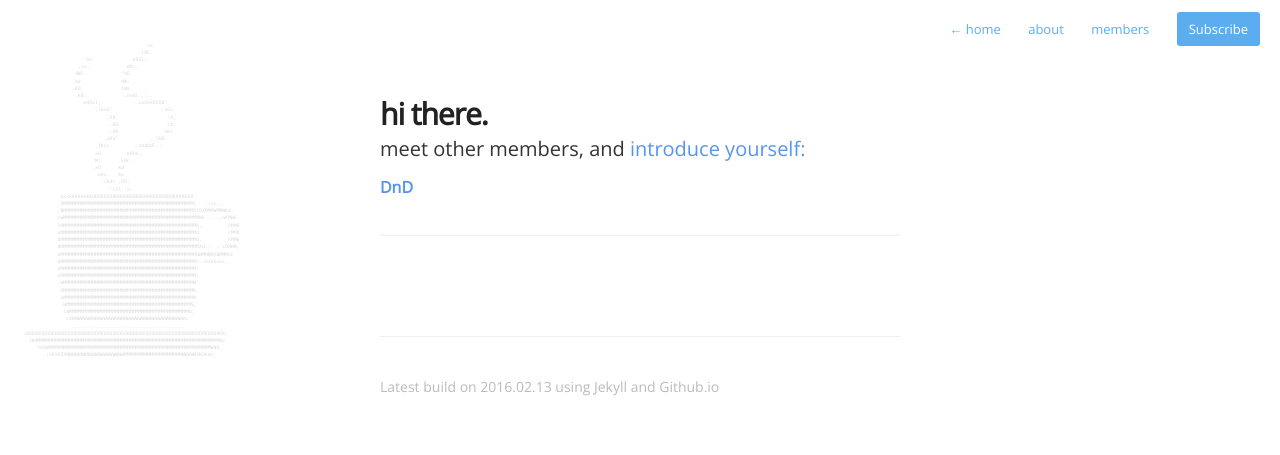
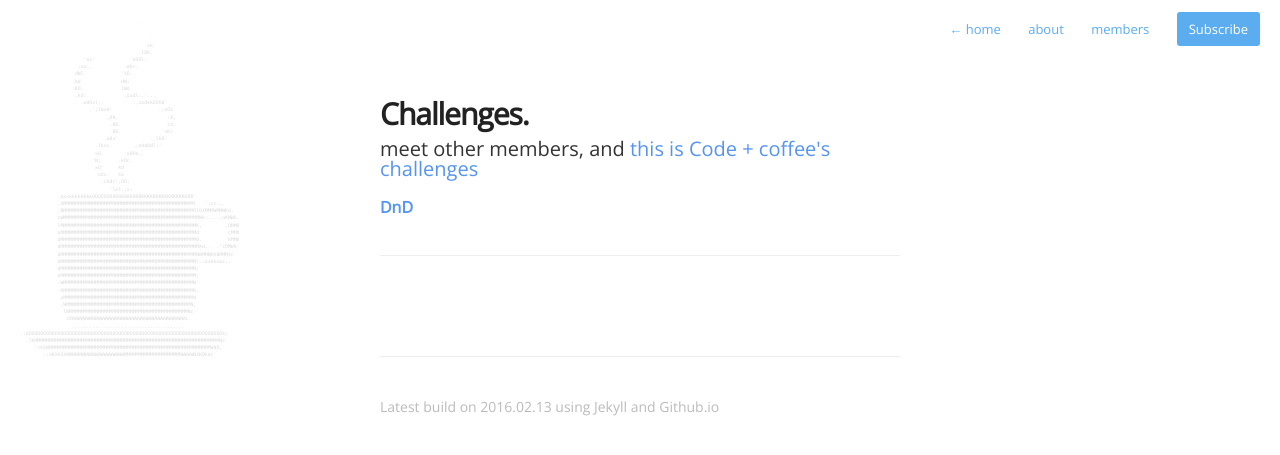
Before and after one commit to codeandcoffeelb/codeandcoffeelb.github.io, a Jekyll site: the page built from challenges.html, in a window 1280 px wide. Shown: the top 455 px of the page. Built offline with Jekyll 4.4.1, drawn with Linux system fonts in a browser that asks for light colours; nearby versions of some CDN libraries; Markdown is read by kramdown in place of the engine named in the settings.

Commit message:
change title

```diff
--- a/challenges.html
+++ b/challenges.html
@@ -6,9 +6,9 @@ permalink: challenges/
 <!-- {% include hero.html %} -->
 
 
-<h1>hi there.</h1>
+<h1>Challenges.</h1>
 <div id="member_list" class="content_box">
-<h3>meet other members, and <a href="#member_howto">introduce yourself:</a></h3>
+<h3>meet other members, and <a href="#member_howto">this is Code + coffee's challenges</a></h3>
   {% for post in site.posts %}
     {% if post.category == 'challenge' %}
       {% assign author = site.authors[post.author] %}
```
